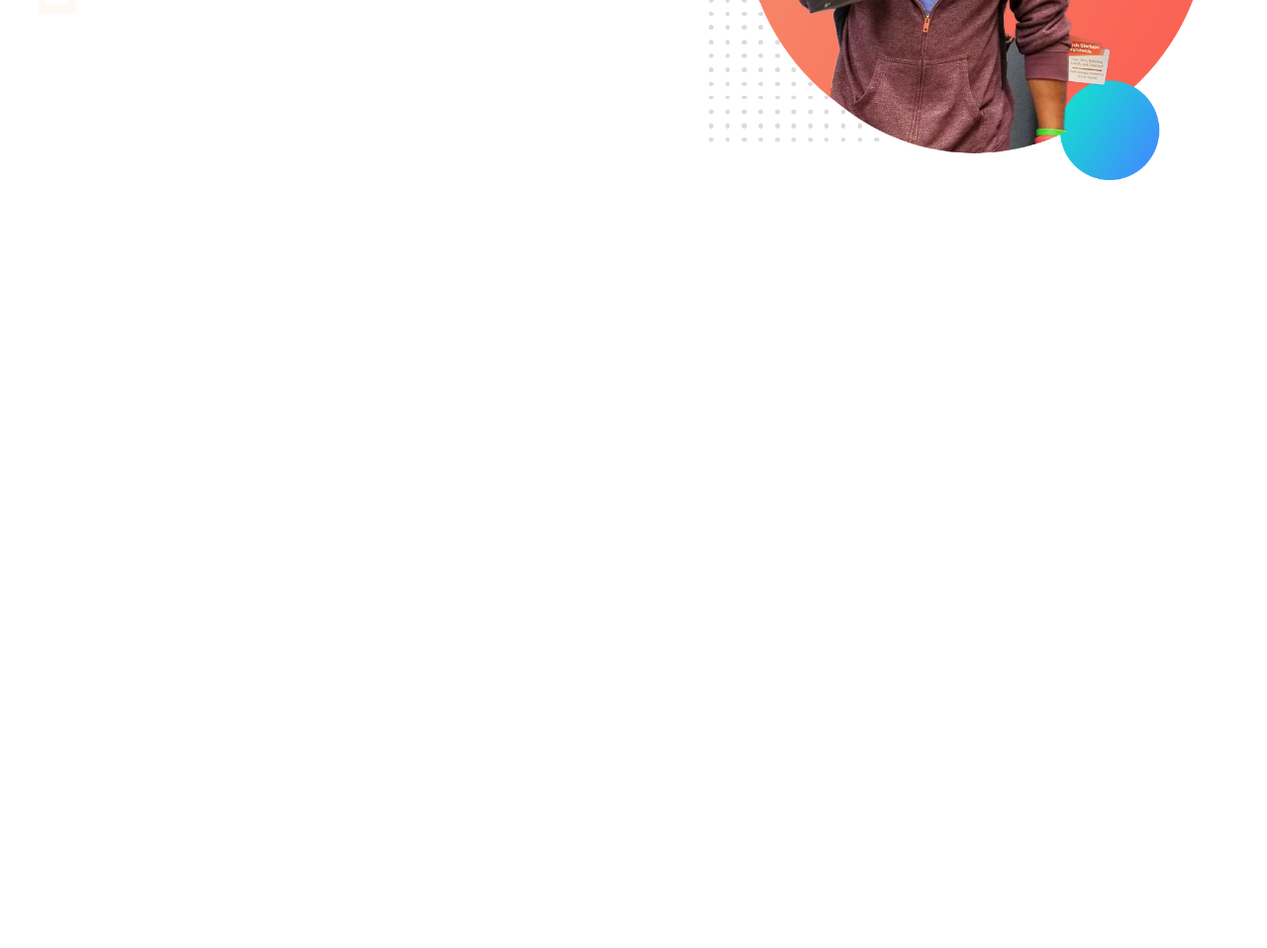
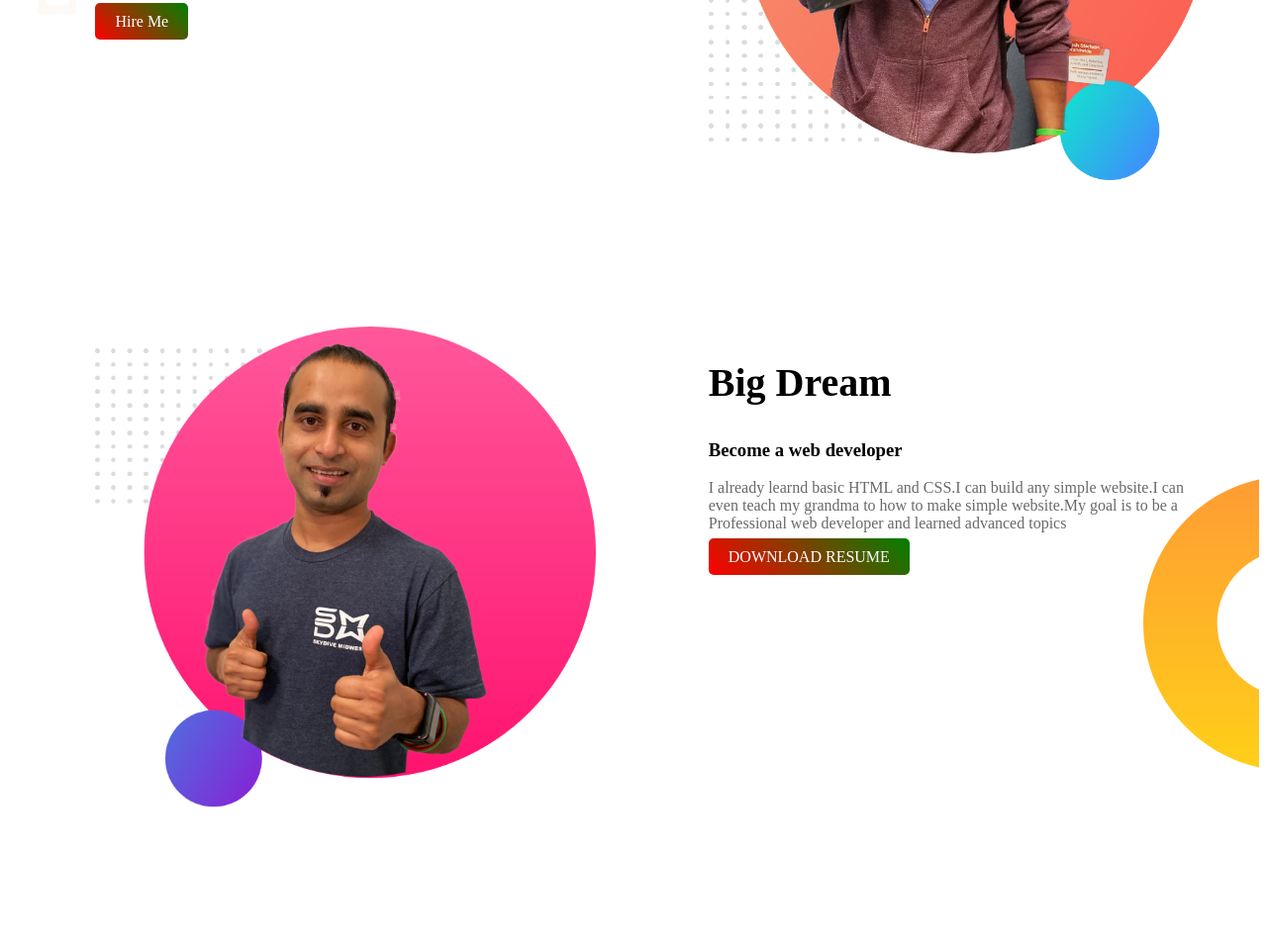
Before and after one commit to faruk5266/web-portfolio, a plain HTML site: page index.html in a window 1280 px wide. Shown: the part 353-1311 px from the top of the page at 99% size. Before the commit the page ends 800 px from the top, so only its background shows below. Drawn offline with Linux system fonts and the light colour scheme.

Commit message:
third try

```diff
--- a/index.html
+++ b/index.html
@@ -14,11 +14,26 @@
       <h1><span class="name-highlight">Faruk</span> Website</h1>
       <h3>Professional Web Developer</h3>
       <p>I'm Faruk..I'm full stuck profrssional web developer.I have done some Professional skills & do work passionatly.. </p>
+      <a class="button"  target="-blank" href="https://www.linkedin.com/in/faruk-hussain-254a801b1/">Hire Me</a>
+
     </div>
     <div class="half-width">
         <img src="images/jhankar.png" alt="">
 
-    </div>
+  </div>
+   </section>
+   <section class="dream-area">
+     <div class="half-width">
+       <img src="images/jhankar2.png" alt="">
+
+     </div>
+     <div class="half-width">
+        <h2>Big Dream</h2>
+        <h3>Become a web developer</h3>
+        <p>I already learnd basic HTML and CSS.I can build any simple website.I can even teach my grandma to how to make simple website.My goal is to be a Professional web developer and learned advanced topics   </p>
+        <a class="button" target="-blank" href="https://www.linkedin.com/in/faruk-hussain-254a801b1/">DOWNLOAD RESUME</a>
+
+     </div>
    </section>
 </body>
 </html>
--- a/style.css
+++ b/style.css
@@ -6,6 +6,9 @@ head{
 }
 h1{
     font-size: 50px;
+}
+h2{
+    font-size: 40px;
 }
 .name-highlight{
     color: orange;
@@ -19,10 +22,27 @@ h1{
 .half-width img{
     width: 100%;
 }
+p{
+    color: dimgrey;
+}
 .top-banner{
     background-image: url("images/top-banner.png");
     background-repeat: no-repeat    ;
 }
 section{
     height: 500px;
+    padding-bottom: 150px;
 }
+.button{
+    text-decoration: none;
+    background-image: linear-gradient(45deg, red, green);
+    padding: 10px 20px;
+    border-radius: 5px;
+    color: white;
+    font-weight: 700px;
+}
+.dream-area{
+    background-image: url(images/dream-bg.png);
+    background-repeat: no-repeat ;
+    background-position: right;
+}
```
